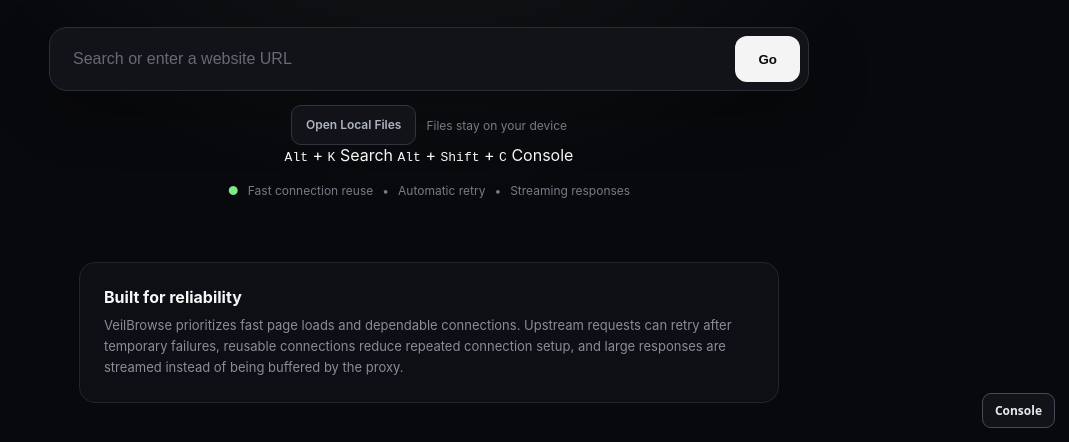
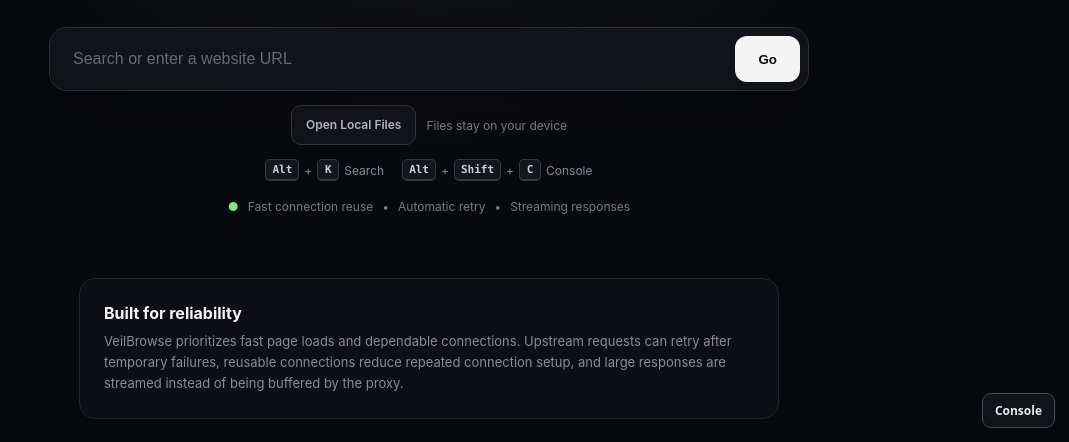
Before and after one commit to phants0/veilbrowse, a website: page public/index.html in a window 1280 px wide. Shown: the part 358-800 px from the top of the page, without its empty margins (211-1280 px from the left). Drawn offline with Linux system fonts and the light colour scheme.

Commit message:
Style homepage keyboard shortcut hints

```diff
--- a/public/styles.css
+++ b/public/styles.css
@@ -329,3 +329,7 @@
   box-sizing:border-box;
   line-height:1;
 }
+
+.shortcut-hints { display:flex;justify-content:center;align-items:center;flex-wrap:wrap;gap:10px 18px;margin-top:14px;color:#858b96;font-size:12px; }
+.shortcut-hints > span { display:inline-flex;align-items:center;gap:5px; }
+kbd { min-width:22px;padding:3px 6px;border:1px solid #353943;border-bottom-width:2px;border-radius:5px;background:#14161c;color:#cbd0d8;font:600 11px ui-monospace,SFMono-Regular,Menlo,monospace; }
```
